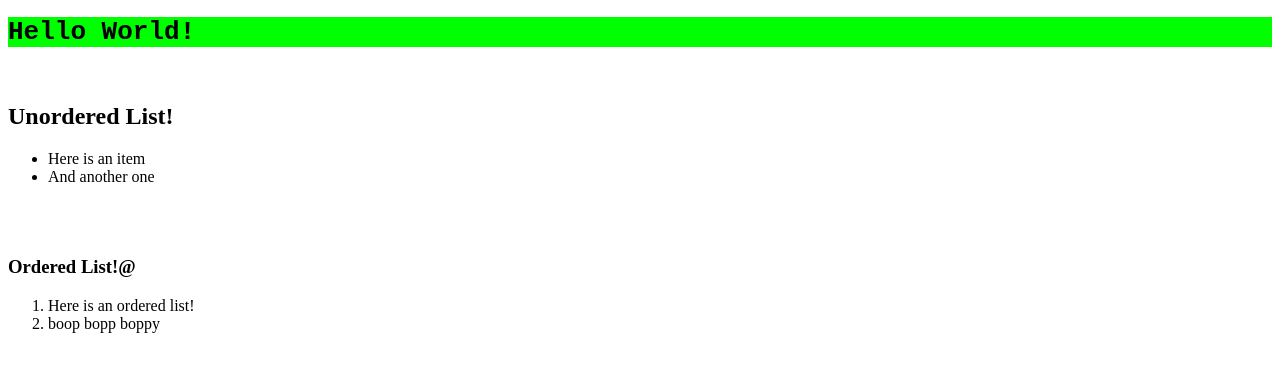
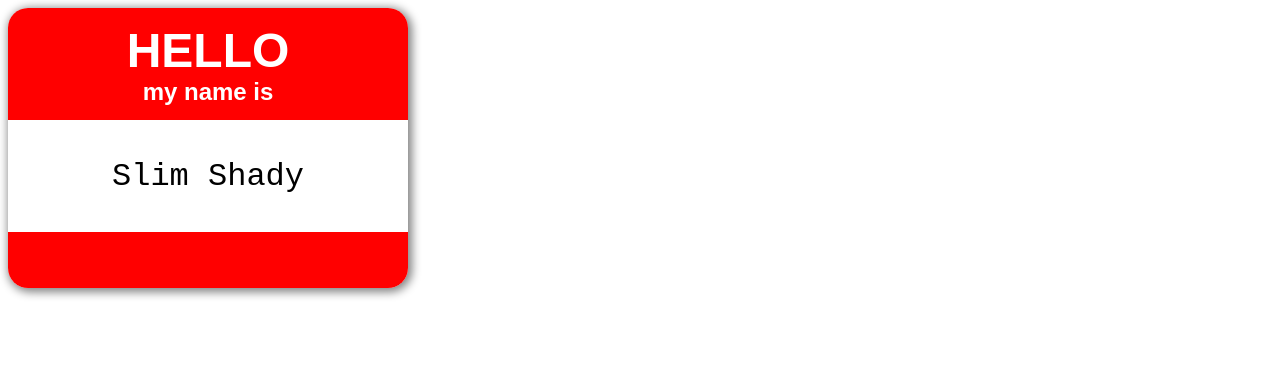
Before and after one commit to taylor-c-williams/LAB02-nametag, a plain HTML site: page index.html in a window 1280 px wide. Drawn offline with Linux system fonts and the light colour scheme.

Commit message:
Updated CSS

```diff
--- a/index.html
+++ b/index.html
@@ -9,19 +9,16 @@
 
 </head>
 <body>
-    <h1>Hello World!</h1><br>
-    <p>
-    <h2>Unordered List!</h2>
-    <ul>
-        <li>Here is an item</li>
-        <li>And another one</li>
-    </ul>
-    <br><br>
-    <h3>Ordered List!@</h3>
-    <ol>
-        <li>Here is an ordered list!</li>
-        <li>boop bopp boppy</li>
-    </ol>
-    </p>
+    <main>
+        <section class="top">
+            <h1>hello</h1>
+            <h2>my name is</h2>
+        </section>
+        <section class="middle">
+            Slim Shady
+        </section>
+        <section class="bottom">
+        </section>
+    </main>
 </body>
 </html>
--- a/styles.css
+++ b/styles.css
@@ -1,4 +1,40 @@
+main {
+height: 280px;
+width: 400px;
+display: grid;
+grid-template-rows: 1fr 1fr .5fr;
+box-shadow: 2px 2px 10px 2px gray;
+border-radius: 20px;
+}
+
+.top {
+    background-color:red;
+    font-family: monospace;
+    border-radius: 20px 20px 0px 0px;
+    color: white;
+    display: flex;
+    flex-direction: column;
+    align-items: center;
+    justify-content: center;
+    font-family: Arial, Helvetica, sans-serif;
+
+}
+.bottom {
+    background-color: red;
+    border-radius: 0px 0px 20px 20px;
+}
+h1, h2{margin: 0;
+    }
 h1 {
-    background-color:lime;
+    font-size: 3rem;
+    text-transform: uppercase;
+
+}
+.middle {
+    display: flex;
+    flex-direction: column;
+    align-items: center;
+    justify-content: center;
+    font-size: 2rem;
     font-family: monospace;
 }
```
